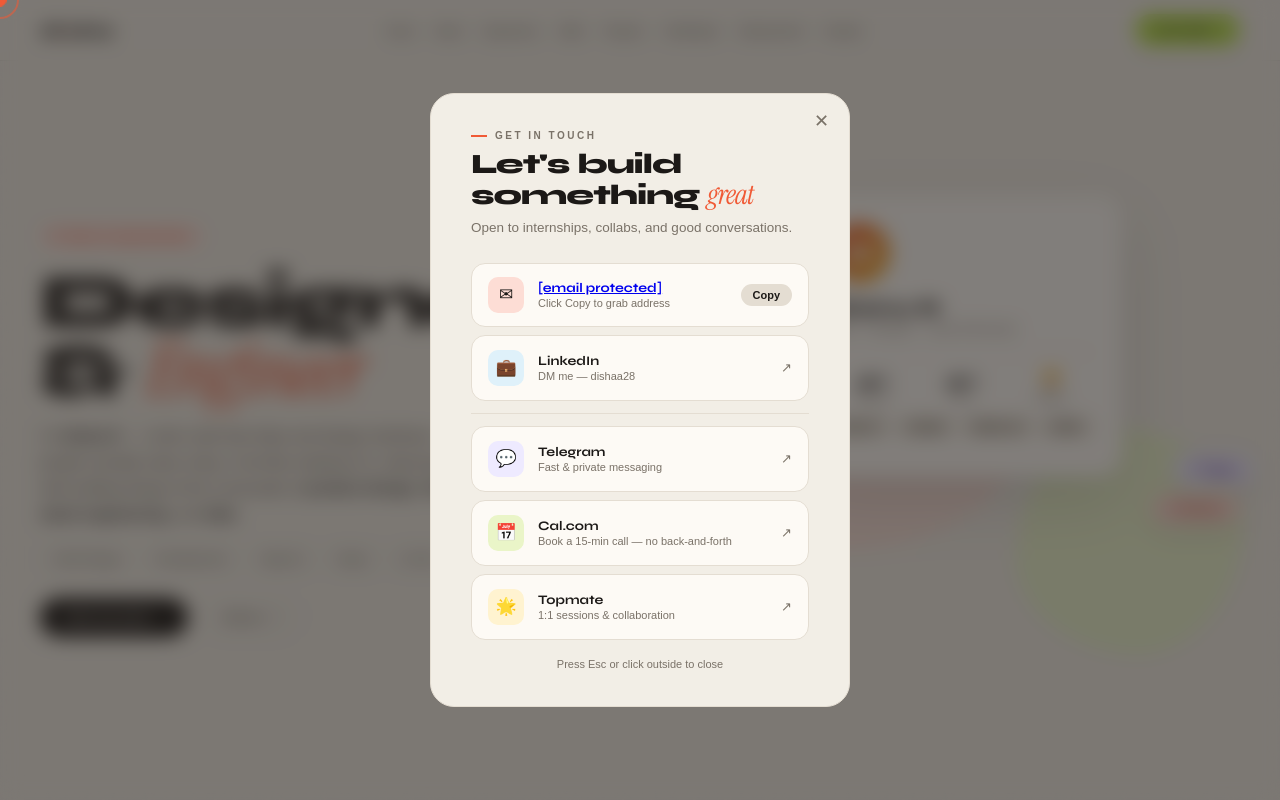
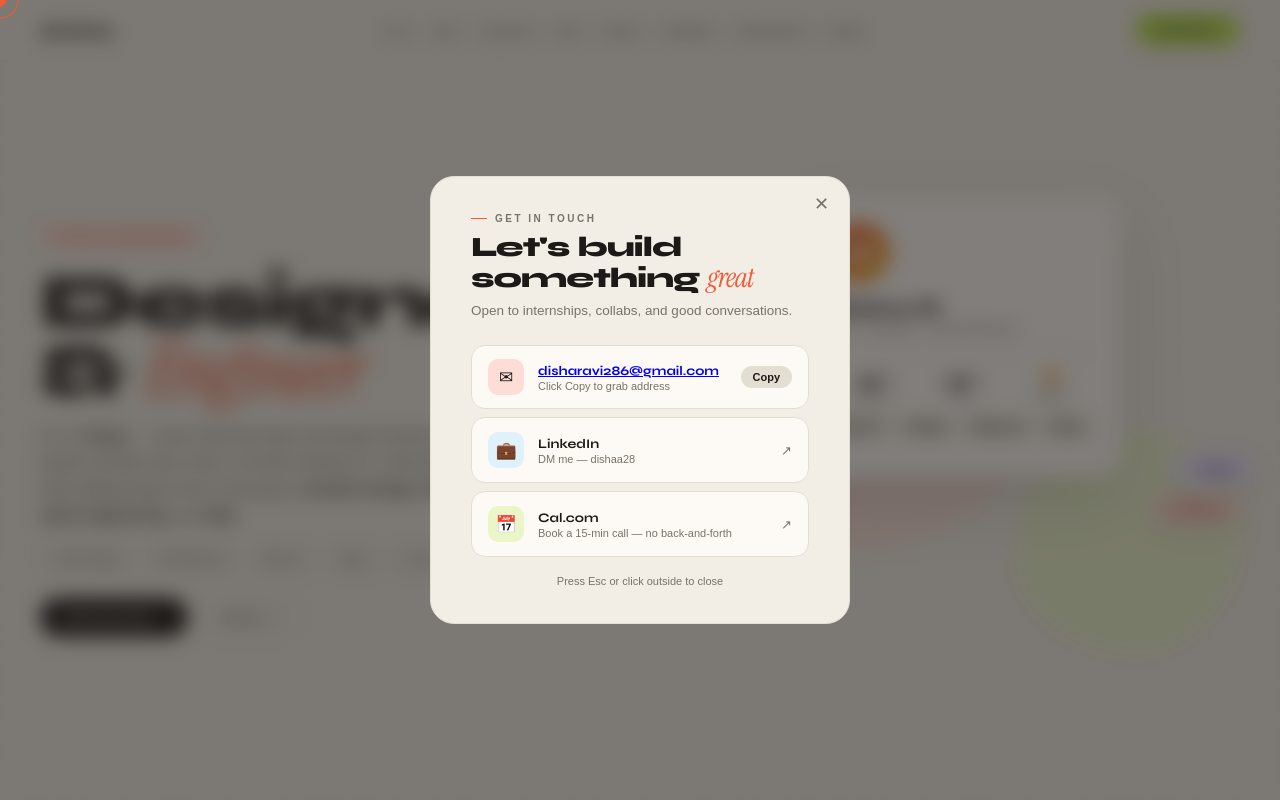
Before and after one commit to Disha286/Portfolio, a plain HTML site: page index.html in a window 1280 px wide. Both pictures are taken after a click on the button "Let's talk ↗". Shown: the top 800 px of the page. Drawn offline with Linux system fonts and the light colour scheme; a web font is replaced by a local one.

Commit message:
Fix typos and update email in index.html

```diff
--- a/index.html
+++ b/index.html
@@ -428,7 +428,7 @@
     <li><a href="#skills">Skills</a></li>
     <li><a href="#projects">Projects</a></li>
     <li><a href="#certificates">Certificates</a></li>
-    <li><a href="#achievements">Achievement</a></li>
+    <li><a href="#achievements">Achievements</a></li>
     <li><a href="#contact">Contact</a></li>
   </ul>
   <button class="nav-cta" onclick="document.getElementById('talk-modal').style.display='flex'">Let's talk ↗</button>
@@ -439,7 +439,7 @@
   <div class="hero-left">
     <div class="hero-badge"><div class="badge-dot"></div>Open to opportunities</div>
     <h1 class="hero-name">De&shy;sign&shy;er<br>& <span class="italic">Engi&shy;neer</span></h1>
-    <p class="hero-desc">I'm <strong>Disha R</strong> — I write code that ships and design interfaces people actually enjoy using. Currently studying CS, obsessed with building things at the crossroads of <strong>product design</strong>, <strong>full-stack engineering</strong>, and <strong>data</strong>.</p>
+    <p class="hero-desc">Hi, I'm <strong>Disha</strong> — I write code that ships and design interfaces people actually enjoy using. Currently studying CS, obsessed with building things at the crossroads of <strong>product design</strong>, <strong>full-stack engineering</strong>, and <strong>data</strong>.</p>
     <div class="hero-tags">
       <div class="hero-tag">UI/UX Design</div>
       <div class="hero-tag">Full-Stack Dev</div>
@@ -818,7 +818,7 @@
     </div>
   </div>
   <div class="footer-bottom">
-    <div class="footer-copy">© 2025 Disha R · Designed & built from scratch</div>
+    <div class="footer-copy">© 2026 Disha R · Designed & built from scratch</div>
     <div class="footer-status"><div class="status-dot"></div>Available for opportunities</div>
   </div>
 </section>
@@ -859,7 +859,7 @@
       <div class="mbox-plain">
         <div class="mbox-icon" style="background:var(--coral-soft)">✉</div>
         <div>
-          <div class="mbox-label"><a href="/cdn-cgi/l/email-protection" class="__cf_email__" data-cfemail="7e1a170d161f0c1f08174c46483e19131f1712501d1113">[email&#160;protected]</a></div>
+          <div class="mbox-label"><a href="/cdn-cgi/l/email-protection" class="__cf_email__" data-cfemail="7e1a170d161f0c1f08174c46483e19131f1712501d1113">disharavi286@gmail.com</a></div>
           <div class="mbox-meta" id="copy-msg">Click Copy to grab address</div>
         </div>
         <button id="copy-btn" onclick="navigator.clipboard.writeText('disharavi286@gmail.com');document.getElementById('copy-msg').textContent='Copied!';this.textContent='✓';this.style.background='var(--lime)';var b=this,m=document.getElementById('copy-msg');setTimeout(function(){b.textContent='Copy';b.style.background='var(--cream-dark)';m.textContent='Click Copy to grab address'},2000)" style="margin-left:auto;font-size:11px;font-weight:700;background:var(--cream-dark);color:var(--ink);border:none;border-radius:20px;padding:5px 12px;cursor:none;transition:background .2s,color .2s;flex-shrink:0">Copy</button>
@@ -869,20 +869,9 @@
         <div><div class="mbox-label">LinkedIn</div><div class="mbox-meta">DM me — dishaa28</div></div>
         <span class="mbox-arrow">↗</span>
       </a>
-      <div class="mbox-divider"></div>
-      <a class="mbox-row" href="https://t.me/" target="_blank">
-        <div class="mbox-icon" style="background:var(--lav-soft)">💬</div>
-        <div><div class="mbox-label">Telegram</div><div class="mbox-meta">Fast & private messaging</div></div>
-        <span class="mbox-arrow">↗</span>
-      </a>
       <a class="mbox-row" href="https://cal.com/" target="_blank">
         <div class="mbox-icon" style="background:var(--lime-soft)">📅</div>
         <div><div class="mbox-label">Cal.com</div><div class="mbox-meta">Book a 15-min call — no back-and-forth</div></div>
-        <span class="mbox-arrow">↗</span>
-      </a>
-      <a class="mbox-row" href="https://topmate.io/" target="_blank">
-        <div class="mbox-icon" style="background:#FFF3D0">🌟</div>
-        <div><div class="mbox-label">Topmate</div><div class="mbox-meta">1:1 sessions & collaboration</div></div>
         <span class="mbox-arrow">↗</span>
       </a>
     </div>
```
